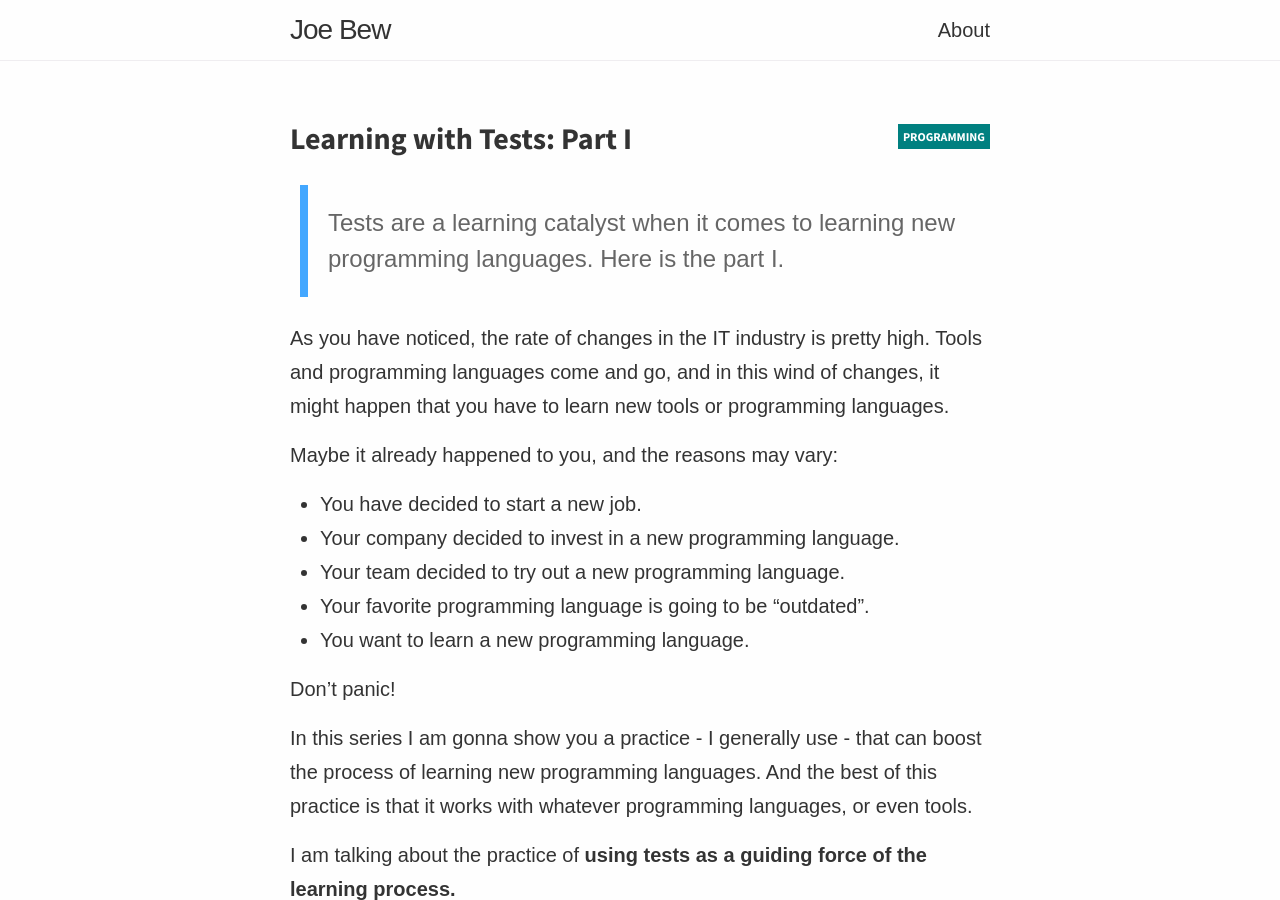
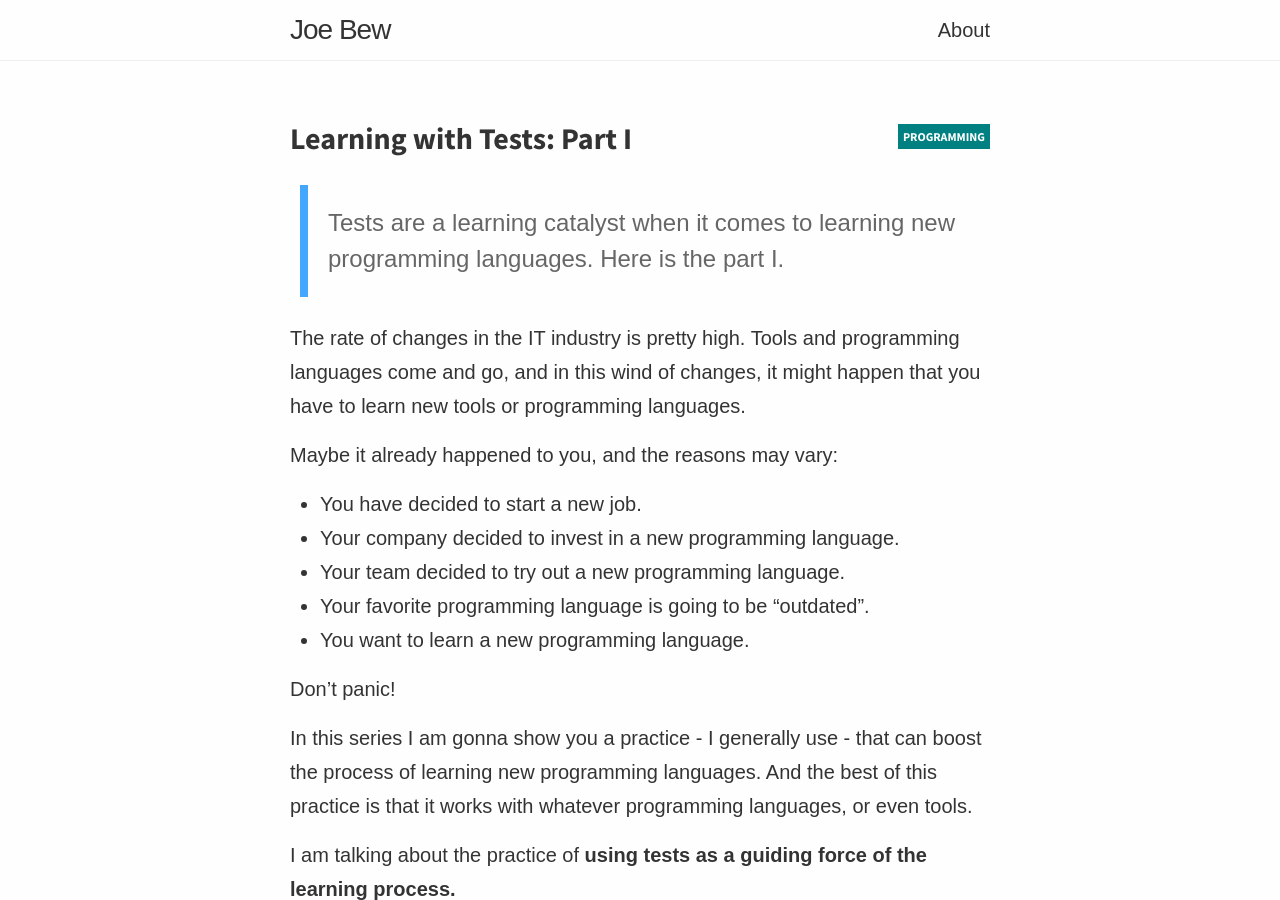
Before and after one commit to joebew42/joebew42.github.io, a Jekyll site: the page built from _posts/2020-07-26-learning-with-tests-part-one.markdown, in a window 1280 px wide and 900 px high. Built offline with Jekyll 4.4.1, drawn with Linux system fonts in a browser that asks for light colours; emoji names are drawn with the system emoji font; some web fonts are replaced.

Commit message:
Review the first paragraph of Learning with Tests

```diff
--- a/_posts/2020-07-26-learning-with-tests-part-one.markdown
+++ b/_posts/2020-07-26-learning-with-tests-part-one.markdown
@@ -10,7 +10,7 @@ summary:  "Tests are a learning catalyst when it comes to learning new programmi
 
 <!--more-->
 
-As you have noticed, the rate of changes in the IT industry is pretty high. Tools and programming languages come and go, and in this wind of changes, it might happen that you have to learn new tools or programming languages.
+The rate of changes in the IT industry is pretty high. Tools and programming languages come and go, and in this wind of changes, it might happen that you have to learn new tools or programming languages.
 
 Maybe it already happened to you, and the reasons may vary:
 
```
